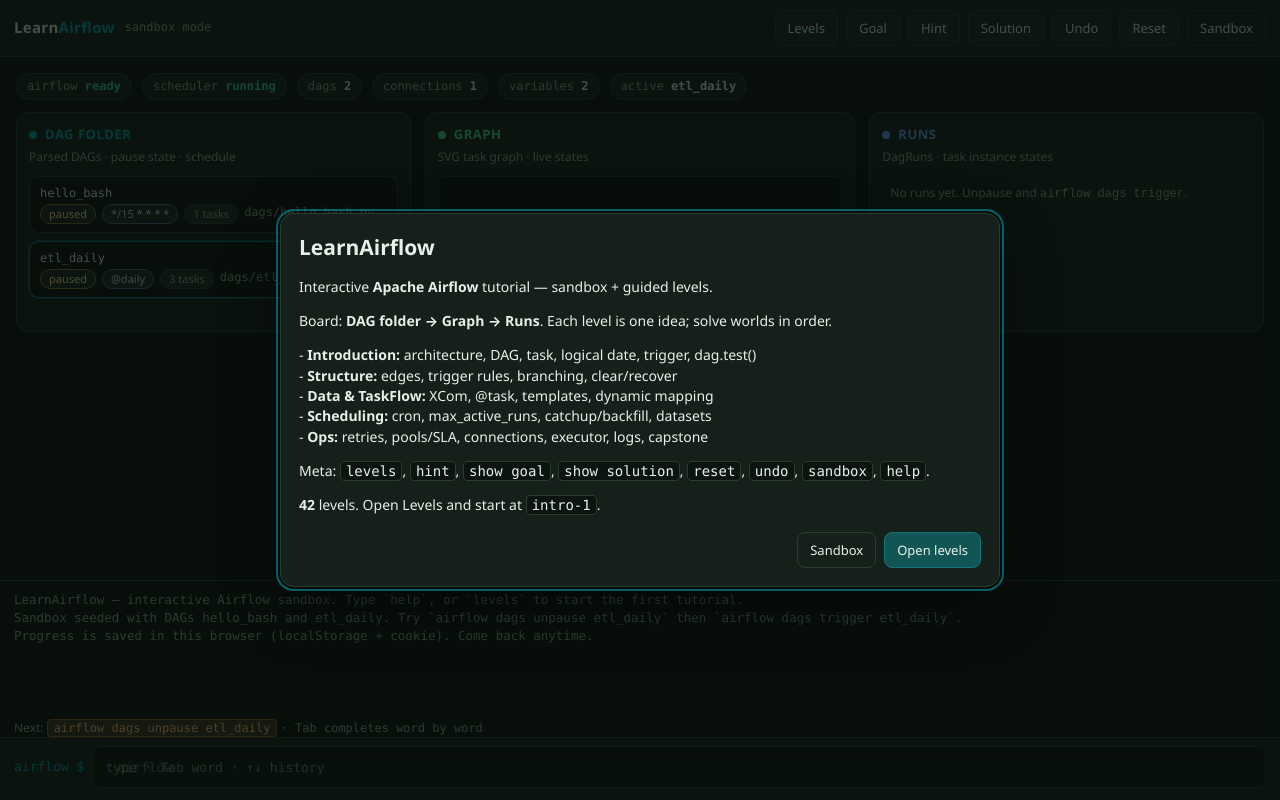
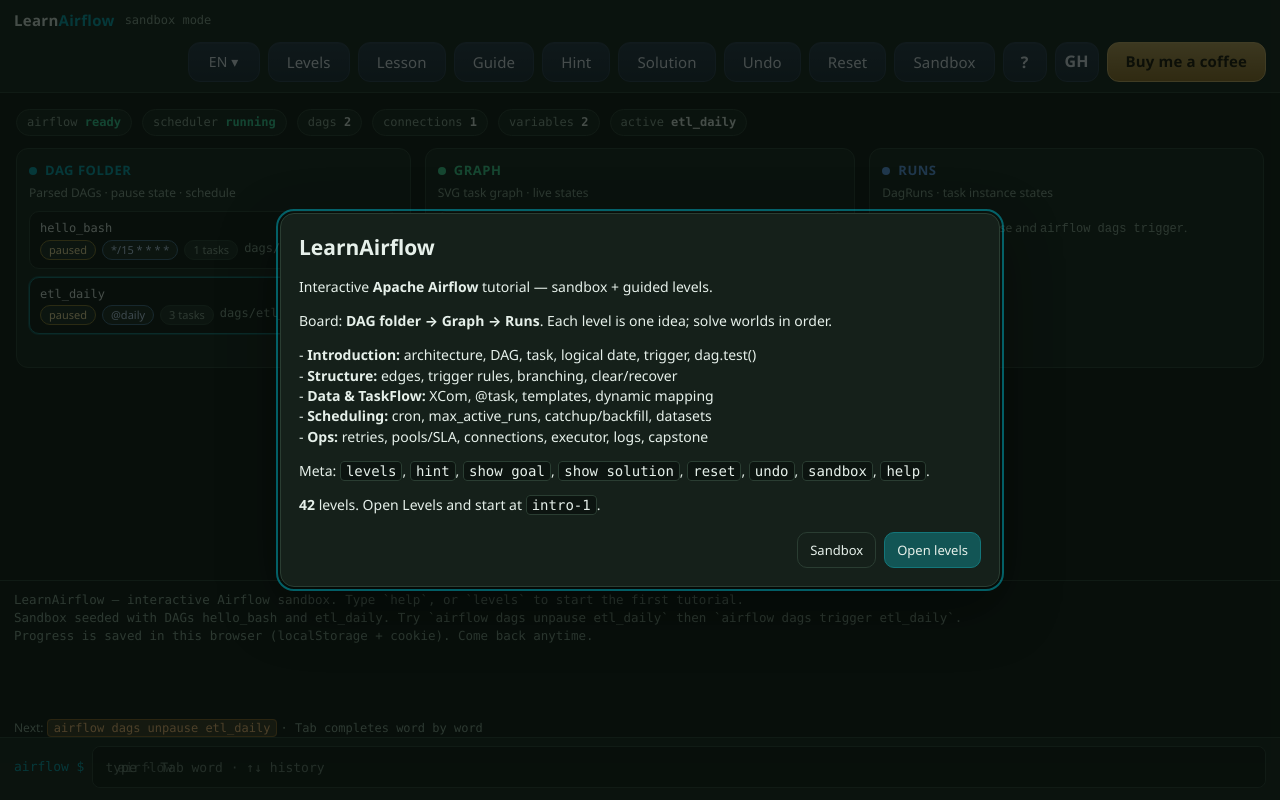
Before and after one commit to alisadeghiaghili/learn-airflow, a website built with Vite: page index.html in a window 1280 px wide. Built offline with nearby package versions, Linux system fonts and the light colour scheme.

Commit message:
feat: restyle toolbar buttons to dark pill chrome

```diff
--- a/src/style.css
+++ b/src/style.css
@@ -79,12 +79,77 @@ button,
   border: 1px solid var(--line);
   background: var(--panel-2);
   color: var(--text);
-  border-radius: 8px;
+  border-radius: 10px;
   padding: 7px 12px;
   font-family: var(--ui);
   font-size: 13px;
   cursor: pointer;
   min-height: 36px;
+}
+
+/* LGB-style toolbar pills */
+.tbtn {
+  appearance: none;
+  display: inline-flex;
+  align-items: center;
+  justify-content: center;
+  gap: 6px;
+  min-height: 40px;
+  padding: 0 18px;
+  border-radius: 12px;
+  border: 1px solid #2c3e52;
+  background: linear-gradient(180deg, #243447 0%, #1a2836 100%);
+  color: #e8eef7;
+  font-family: var(--ui);
+  font-size: 15px;
+  font-weight: 500;
+  letter-spacing: 0.01em;
+  text-decoration: none;
+  cursor: pointer;
+  white-space: nowrap;
+  box-shadow: 0 1px 0 rgba(255, 255, 255, 0.04) inset;
+}
+
+.tbtn:hover {
+  background: linear-gradient(180deg, #2c3f55 0%, #223245 100%);
+  border-color: #3d5470;
+  color: #fff;
+}
+
+.tbtn:active {
+  transform: translateY(1px);
+}
+
+.tbtn:focus-visible {
+  outline: 2px solid var(--airflow);
+  outline-offset: 2px;
+}
+
+.tbtn.lang {
+  min-width: 72px;
+  padding: 0 12px;
+  font-size: 14px;
+}
+
+.tbtn.icon {
+  min-width: 44px;
+  width: 44px;
+  padding: 0;
+  font-size: 16px;
+  font-weight: 600;
+}
+
+.tbtn.coffee {
+  background: linear-gradient(180deg, #c4a35a 0%, #9a7428 100%);
+  border-color: #d4b56a;
+  color: #1a1204;
+  font-weight: 600;
+  padding: 0 18px;
+}
+
+.tbtn.coffee:hover {
+  background: linear-gradient(180deg, #d4b56a 0%, #b08a32 100%);
+  color: #120d02;
 }
 
 button:hover,
--- a/src/ui/app.ts
+++ b/src/ui/app.ts
@@ -66,13 +66,18 @@ export class App {
         <div class="brand">Learn<span>Airflow</span></div>
         <div class="level-title" id="level-title"></div>
         <div class="toolbar-actions">
-          <button type="button" data-action="levels">Levels</button>
-          <button type="button" data-action="goal">Goal</button>
-          <button type="button" data-action="hint">Hint</button>
-          <button type="button" data-action="solution">Solution</button>
-          <button type="button" data-action="undo">Undo</button>
-          <button type="button" data-action="reset">Reset</button>
-          <button type="button" data-action="sandbox" class="ghost">Sandbox</button>
+          <button type="button" class="tbtn lang" data-action="lang" aria-haspopup="listbox">EN ▾</button>
+          <button type="button" class="tbtn" data-action="levels">Levels</button>
+          <button type="button" class="tbtn" data-action="lesson">Lesson</button>
+          <button type="button" class="tbtn" data-action="guide">Guide</button>
+          <button type="button" class="tbtn" data-action="hint">Hint</button>
+          <button type="button" class="tbtn" data-action="solution">Solution</button>
+          <button type="button" class="tbtn" data-action="undo">Undo</button>
+          <button type="button" class="tbtn" data-action="reset">Reset</button>
+          <button type="button" class="tbtn" data-action="sandbox">Sandbox</button>
+          <button type="button" class="tbtn icon" data-action="guide" title="Help" aria-label="Help">?</button>
+          <a class="tbtn icon" href="https://github.com/alisadeghiaghili/learn-airflow" target="_blank" rel="noopener noreferrer" title="GitHub" aria-label="GitHub">GH</a>
+          <a class="tbtn coffee" href="https://linktr.ee/aliaghili" target="_blank" rel="noopener noreferrer">Buy me a coffee</a>
         </div>
       </header>
       <div class="stage no-dock" id="stage">
@@ -92,11 +97,19 @@ export class App {
         const action = btn.dataset.action;
         if (action === 'levels') this.openLevels();
         if (action === 'goal') this.toggleGoal();
+        if (action === 'lesson') {
+          if (this.level) this.showIntro(this.level);
+          else this.pushMeta('Open Levels first, then Lesson shows that level’s intro.');
+        }
+        if (action === 'guide') this.handleCommand('help');
         if (action === 'hint') this.handleCommand('hint');
         if (action === 'solution') this.handleCommand('show solution');
         if (action === 'undo') this.handleCommand('undo');
         if (action === 'reset') this.handleCommand('reset');
         if (action === 'sandbox') this.handleCommand('sandbox');
+        if (action === 'lang') {
+          this.pushMeta('Locale: English (this build). Persian pack is a future item.');
+        }
         this.terminal.focus();
       });
     });
```
